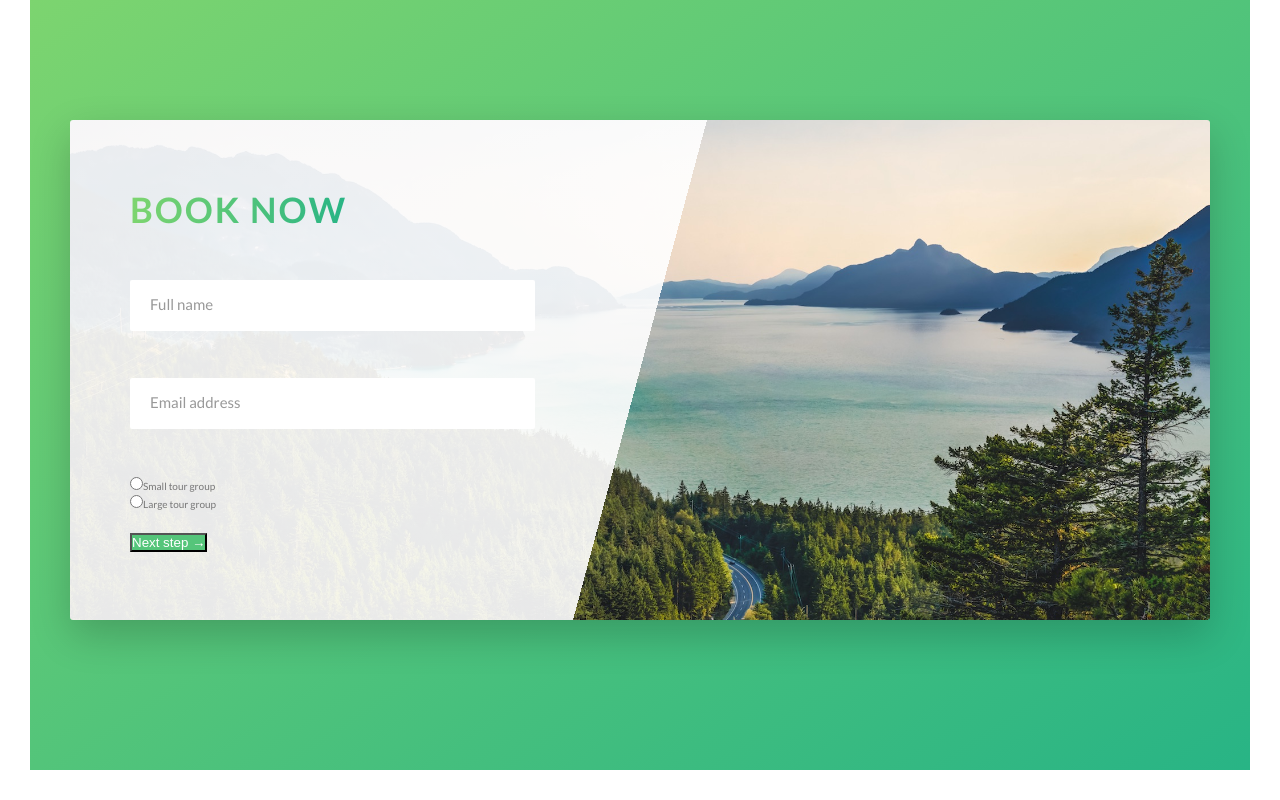
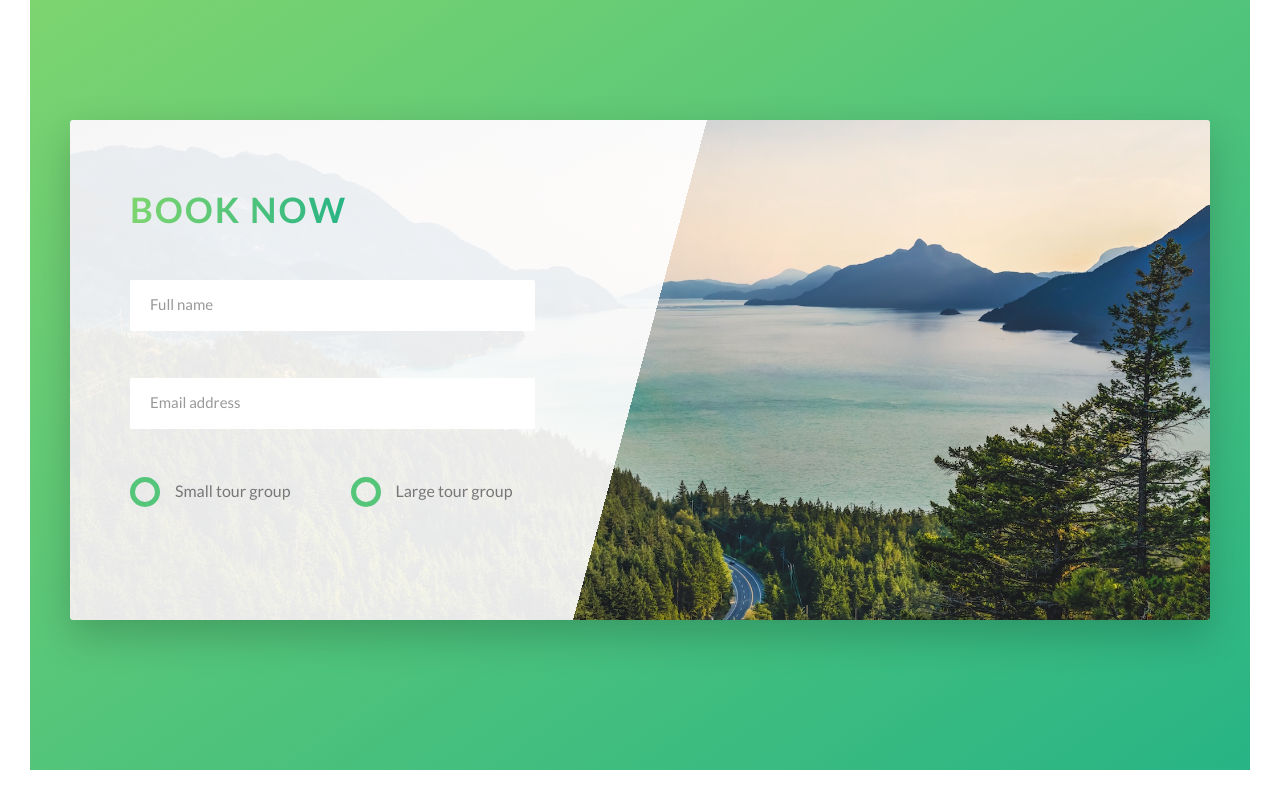
Before and after one commit to LauraTelqiu/natours-react, a React (Create React App) app: page / in a window 1280 px wide. Shown: the part 4547-5347 px from the top of the page. Built offline with nearby package versions, Linux system fonts and the light colour scheme.

Commit message:
radio btn

```diff
--- a/src/components/Form.js
+++ b/src/components/Form.js
@@ -15,7 +15,7 @@ function Form() {
           id="name"
           required
         />
-        <label for="name" className="form__label">Full name</label>
+        <label htmlFor="name" className="form__label">Full name</label>
       </div>
 
       <div className="form__group">
@@ -26,7 +26,7 @@ function Form() {
           id="email"
           required
         />
-        <label for="email" className="form__label">Email address</label>
+        <label htmlFor="email" className="form__label">Email address</label>
       </div>
 
       <div className="form__group u-margin-bottom-medium">
@@ -37,7 +37,7 @@ function Form() {
             id="small"
             name="size"
           />
-          <label for="small" className="form__radio-label">
+          <label htmlFor="small" className="form__radio-label">
             <span className="form__radio-button"></span>
             Small tour group
           </label>
@@ -50,16 +50,14 @@ function Form() {
             id="large"
             name="size"
           />
-          <label for="large" className="form__radio-label">
+          <label htmlFor="large" className="form__radio-label">
             <span className="form__radio-button"></span>
             Large tour group
           </label>
         </div>
       </div>
 
-      <div className="form__group">
-        <button className="btn btn--green">Next step &rarr;</button>
-      </div>
+
     </form>
   )
 }
--- a/src/pages/Booking.js
+++ b/src/pages/Booking.js
@@ -7,7 +7,7 @@ function Booking() {
     <section className="section-book">
       <div className="row">
         <div className="book">
-          <div class="book__form">
+          <div className="book__form">
             <Form />
 
           </div>
--- a/src/sass/components/_form.scss
+++ b/src/sass/components/_form.scss
@@ -45,4 +45,49 @@
     visibility: hidden;
     transform: translateY(-4rem);
   }
+  &__radio-group {
+    width: 49%;
+    display: inline-block;
+  }
+
+  &__radio-input {
+    display: none;
+  }
+
+  &__radio-label {
+    font-size: $default-font-size;
+    cursor: pointer;
+    position: relative;
+    padding-left: 4.5rem;
+  }
+
+  &__radio-button {
+    height: 3rem;
+    width: 3rem;
+    border: 5px solid $color-primary;
+    border-radius: 50%;
+    display: inline-block;
+    position: absolute;
+    left: 0;
+    top: -0.4rem;
+
+    &::after {
+      content: "";
+      display: block;
+      height: 1.3rem;
+      width: 1.3rem;
+      border-radius: 50%;
+      position: absolute;
+      top: 50%;
+      left: 50%;
+      transform: translate(-50%, -50%);
+      background-color: $color-primary;
+      opacity: 0;
+      transition: opacity 0.2s;
+    }
+  }
+
+  &__radio-input:checked ~ &__radio-label &__radio-button::after {
+    opacity: 1;
+  }
 }
--- a/src/sass/main.css
+++ b/src/sass/main.css
@@ -498,6 +498,46 @@ body {
   visibility: hidden;
   transform: translateY(-4rem);
 }
+.form__radio-group {
+  width: 49%;
+  display: inline-block;
+}
+.form__radio-input {
+  display: none;
+}
+.form__radio-label {
+  font-size: 1.6rem;
+  cursor: pointer;
+  position: relative;
+  padding-left: 4.5rem;
+}
+.form__radio-button {
+  height: 3rem;
+  width: 3rem;
+  border: 5px solid #55c57a;
+  border-radius: 50%;
+  display: inline-block;
+  position: absolute;
+  left: 0;
+  top: -0.4rem;
+}
+.form__radio-button::after {
+  content: "";
+  display: block;
+  height: 1.3rem;
+  width: 1.3rem;
+  border-radius: 50%;
+  position: absolute;
+  top: 50%;
+  left: 50%;
+  transform: translate(-50%, -50%);
+  background-color: #55c57a;
+  opacity: 0;
+  transition: opacity 0.2s;
+}
+.form__radio-input:checked ~ .form__radio-label .form__radio-button::after {
+  opacity: 1;
+}
 
 .row {
   max-width: 114rem;
```
Also changed, not shown: 1 other file (tests, documents, lock files or other folders).
